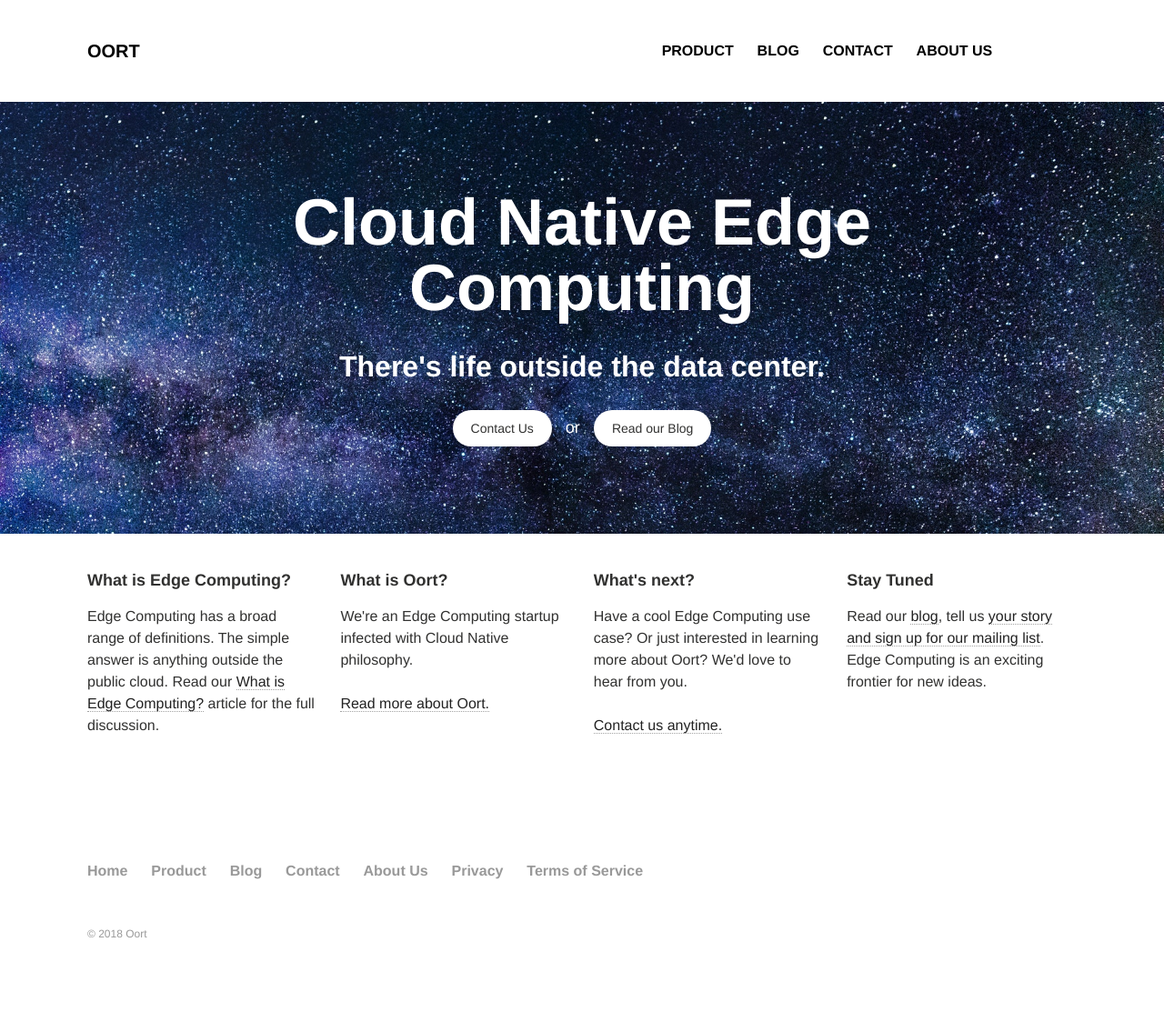
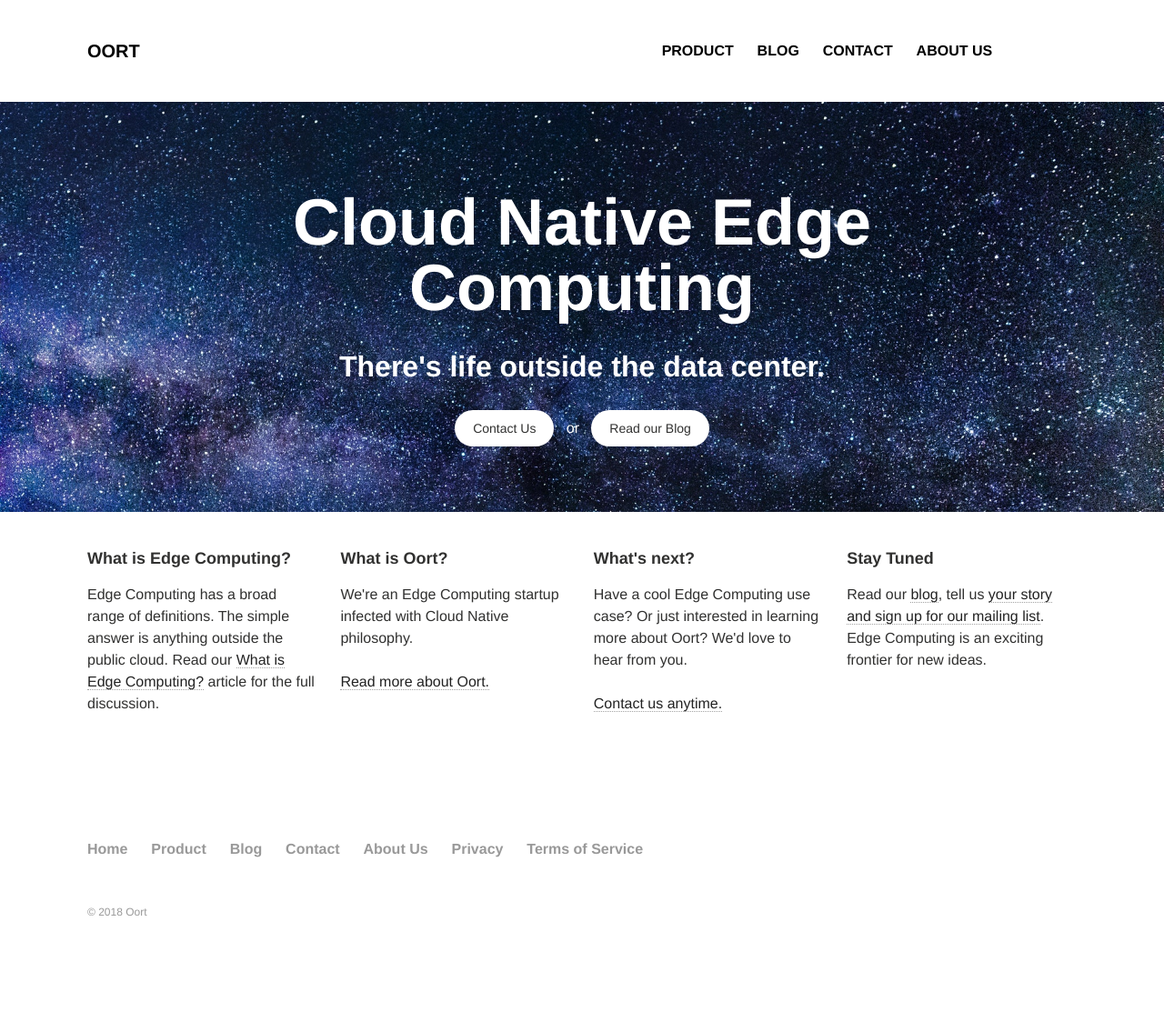
Before and after one commit to oort-io/oort-io.github.io, a Jekyll site: the page built from index.md, in a window 1280 px wide. Shown: the whole page at 91% size. Built offline with Jekyll 4.4.1, drawn with Linux system fonts in a browser that asks for light colours; after the commit the page ends 1089 px from its top, so only the background shows below that.

Commit message:
fixing spacing on home page

```diff
--- a/_layouts/home.html
+++ b/_layouts/home.html
@@ -37,7 +37,7 @@
       <div class="wrap page-lead-content">
         <h1>Cloud Native Edge Computing</h1>
         <h2>There's life outside the data center.</h2>
-	        <p class="content"><a href="{{ site.url }}/contact/" class="btn-inverse">Contact Us</a> &nbsp; or &nbsp; <a href="{{ site.url }}/blog/" class="btn-inverse">Read our Blog</a></p>
+	        <a href="{{ site.url }}/contact/" class="btn-inverse">Contact Us</a> &nbsp; or &nbsp; <a href="{{ site.url }}/blog/" class="btn-inverse">Read our Blog</a>
       </div><!-- /.page-lead-content -->
     </div><!-- /.page-lead -->
     {% endif %}
```
